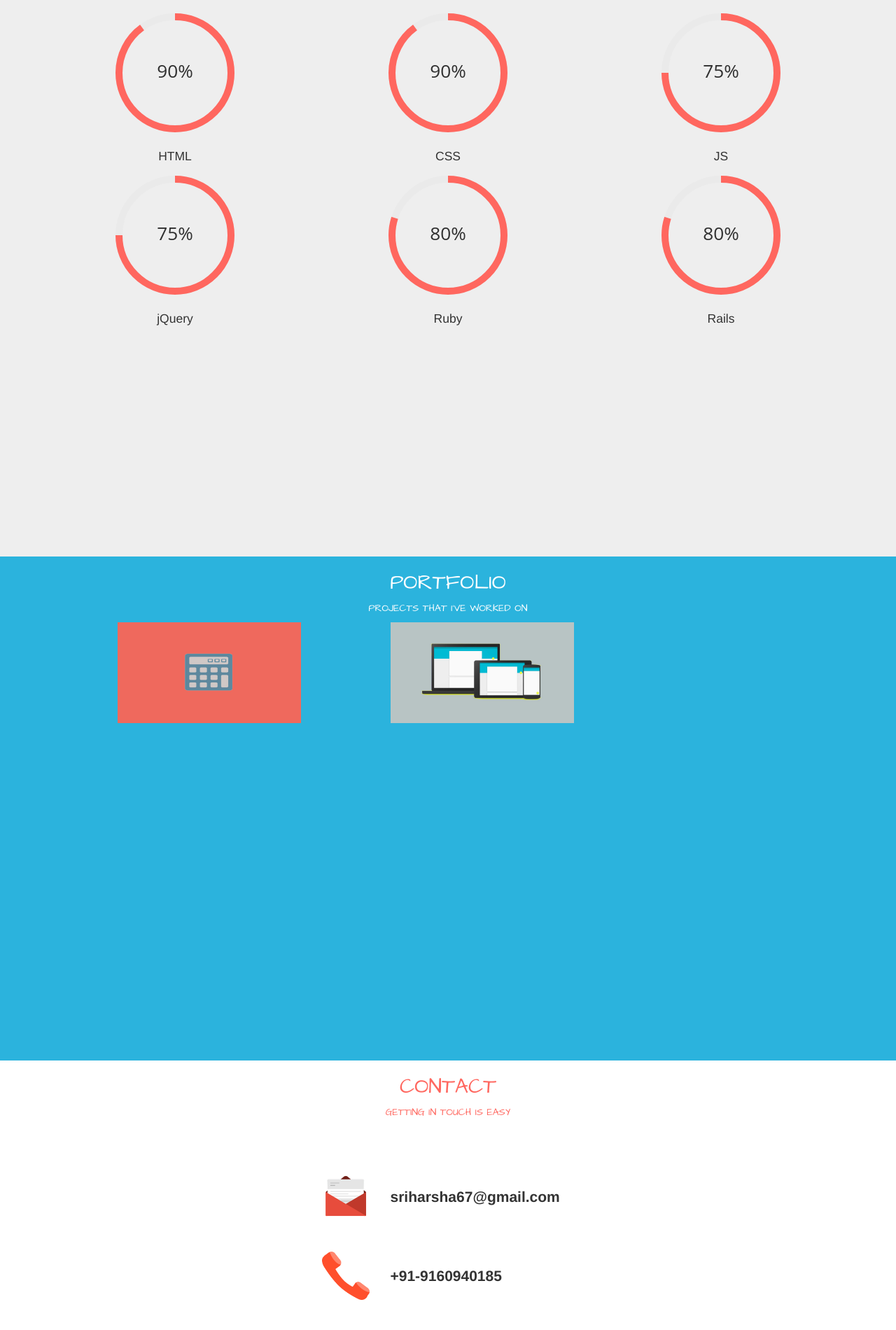
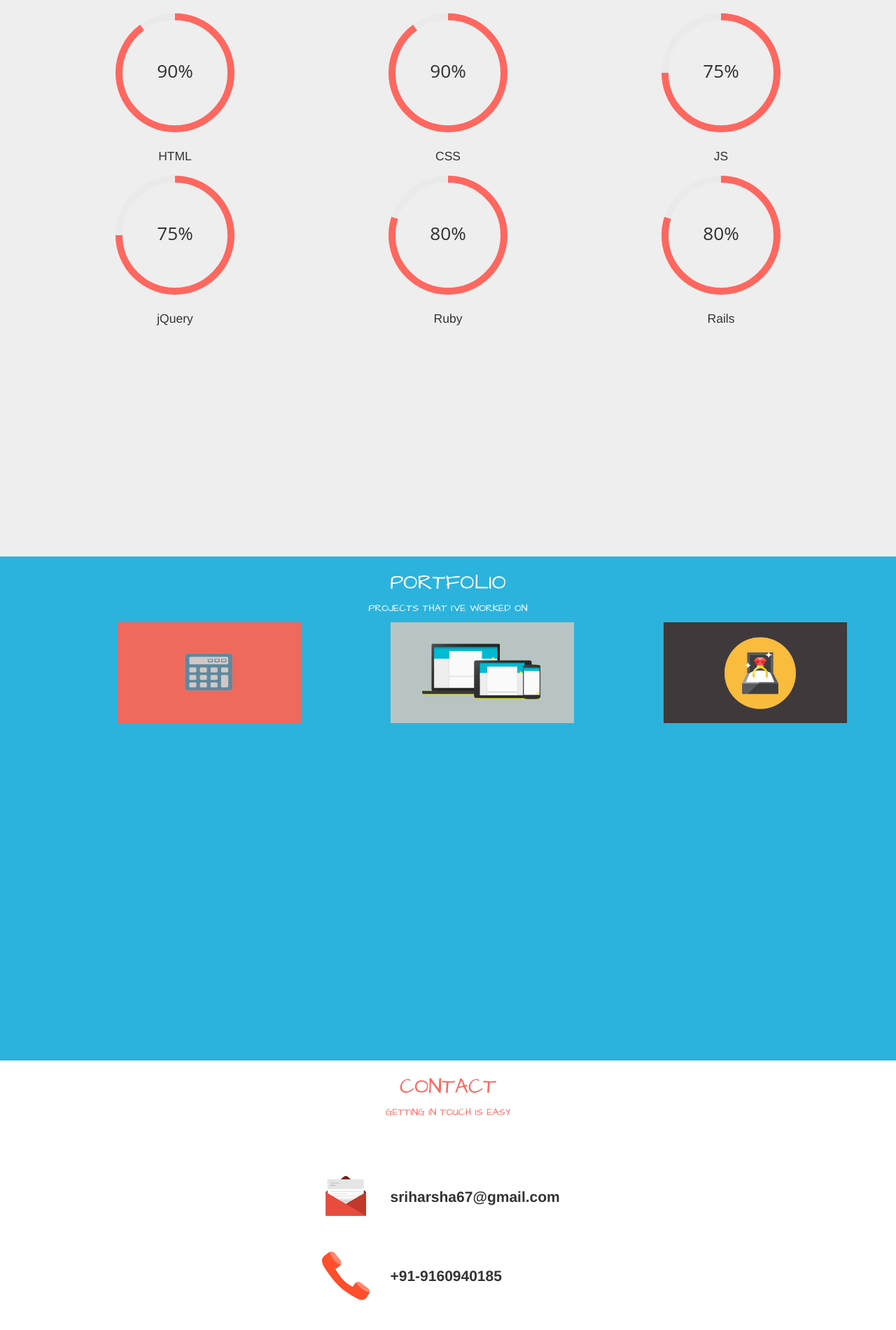
Before and after one commit to sriharsha67/sriharsha67.github.io, a Jekyll site: the page built from index.html, in a window 1280 px wide. Shown: the part 1725-3625 px from the top of the page at 70% size. Built offline with Jekyll 4.4.1, drawn with Linux system fonts in a browser that asks for light colours; nearby versions of some CDN libraries.

Commit message:
Added Social Matrimony project

```diff
--- a/_includes/portfolio.html
+++ b/_includes/portfolio.html
@@ -64,6 +64,35 @@
             </div>
           </a>
         </div>
+
+        <div class="col-md-3 col-md-offset-1">
+          <div class="modal fade" id="myModal02" tabindex="-1" role="dialog" aria-labelledby="myModalLabel" aria-hidden="true">
+            <div class="modal-dialog">
+              <div class="modal-content">
+                <div class="modal-header">
+                  <button type="button" class="close" data-dismiss="modal" aria-label="Close"><span aria-hidden="true">&times;</span></button>
+                  <h4 class="modal-title" id="myModalLabel" style="color: #000;">Social Matrimony</h4>
+                </div>
+                <!-- END modal header -->
+                <div class="modal-body " style="text-align: center;">
+                  <img src="../images/matrimony.jpg" alt="Abacus" class="img-responsive">
+                </div>
+                <!-- END modal body -->
+                <div class="modal-footer">
+                  <a href="https://github.com/sriharsha67/social_matrimony" type="button" class="btn btn-default" style="text-transform: capitalize;"><span class="glyphicon glyphicon-list-alt"></span> Github URL</a>
+                  <a href="https://socialmatrimony.herokuapp.com" type="button" class="btn btn-default" style="text-transform: capitalize;"><span class="glyphicon glyphicon-list-alt"></span> View Demo</a>
+                </div>
+                <!-- END modal footer -->
+              </div>
+            </div>
+          </div>
+          <!-- END Modal [0] -->
+          <a href="#" data-toggle="modal" data-target="#myModal02">
+            <div class="excerpt socialmatrimony">
+              <img src="../images/matrimony.jpg" alt="Abacus" class="img-responsive">
+            </div>
+          </a>
+        </div>
       </div>
     </div>
   </div>
--- a/_sass/_about.scss
+++ b/_sass/_about.scss
@@ -16,7 +16,6 @@
     padding-bottom: 1.5em;
     text-transform: uppercase;
     font-family: 'Architects Daughter', cursive;
-    // font-size: 1.25em;
   }
 
   .aboutimage{
--- a/js/portfolio.js
+++ b/js/portfolio.js
@@ -17,4 +17,13 @@ $(document).ready(function(){
     $(".psdtohtml").on('mouseleave', function(){
       $(this).find("h4").remove();
     });
+
+    $(".socialmatrimony").on('mouseenter', function(){
+      $(this).prepend("<h4 class='on-hover-heading'>Social Matrimony<hr/>     \
+        <p class='on-hover-paragraph'>A New Era of Matrimony</p></h4>  \
+        ");
+    });
+    $(".socialmatrimony").on('mouseleave', function(){
+      $(this).find("h4").remove();
+    });
 });
```
Also changed, not shown: images/matrimony.jpg (added).
